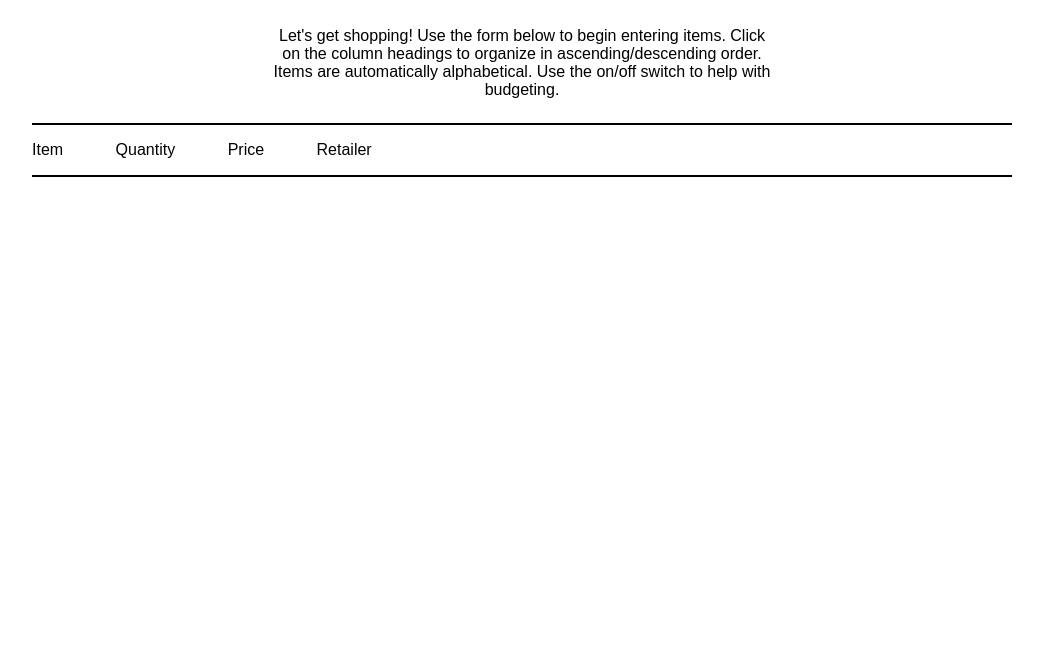
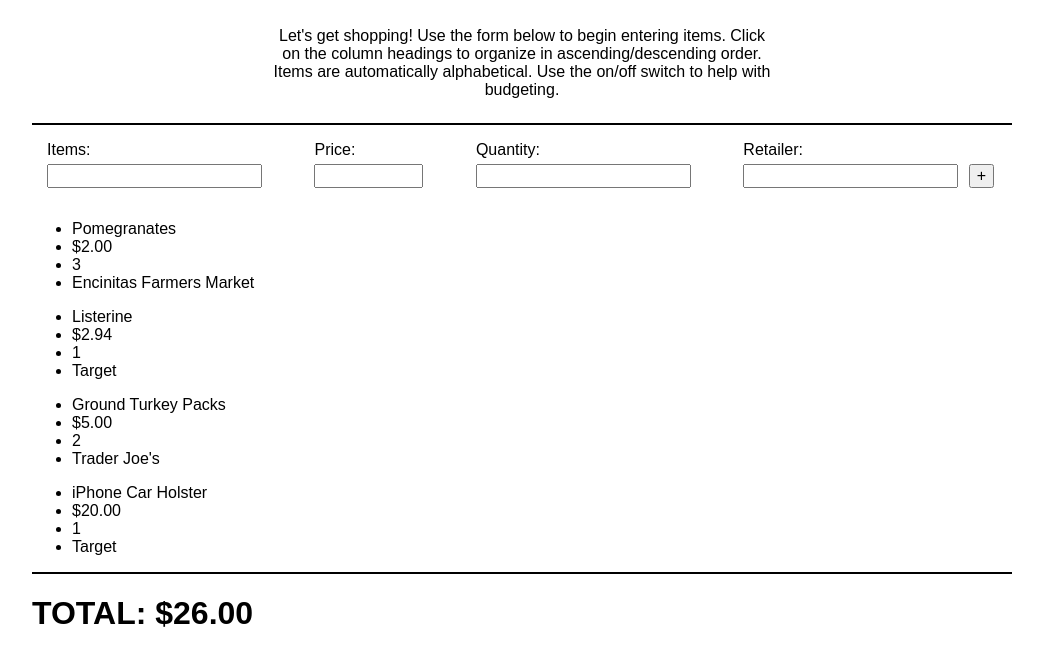
Before and after one commit to mailelucks/shop-smart-app, a plain HTML site: page index.html in a window 1280 px wide. Shown: the part 127-792 px from the top of the page, without its empty margins (118-1161 px from the left). Drawn offline with nearby package versions, Linux system fonts and the light colour scheme.

Commit message:
More formatting stuff

```diff
--- a/css/style.css
+++ b/css/style.css
@@ -30,12 +30,28 @@ section.list-form {
 	text-align: left;
 }
 .list-form ul {
-	padding: 0;
+	padding: 0 15px;
+	display: inline-block;
+	width: 100%;
+	position: relative;
+	left: 0;
+	right: 0;
 }
 .list-form ul li{
 	display: inline-block;
 	margin-right:3em;
 	text-align: justify;
+
+}
+input {
+	display: block;
+	margin-top: 5px;
+}
+.submit {
+	float: right;
+	right: 0;
+	bottom: 0;
+	position: absolute;
 }
 /*TOTAL*/
 section.total {
--- a/index.html
+++ b/index.html
@@ -16,23 +16,44 @@
 		<p>Let's get shopping! Use the form below to begin entering items. Click on the column headings to organize in ascending/descending order. Items are automatically alphabetical. Use the on/off switch to help with budgeting.</p>
 	</header>
 	<section class="list-form container">
-		<div class="input-headings">
+		<form>
 			<ul>
-				<li>Item</li>
-				<li>Quantity</li>
-				<li>Price</li>
-				<li>Retailer</li>
+				<li><label>Items:</label><input required type="text" name="items"></li>
+				<li><label>Price:</label><input type="number" name="currency" min="0" max="9999" step="0.01" size="4"></li>
+				<li><label>Quantity:</label><input type="number" name="quantity"></li>
+				<li><label>Retailer:</label><input type="text" name="retailer"></li>
+				<li class="submit"><input type="submit" name="submit" value="+"></li>
 			</ul>
-		</div>
-		<div class="inputs">
-
-		</div>
+		</form>
 	</section>
 	<section class="shop-list container">
-
+		<ul>
+			<li>Pomegranates</li>
+			<li>$2.00</li>
+			<li>3</li>
+			<li>Encinitas Farmers Market</li>
+		</ul>
+		<ul>
+			<li>Listerine</li>
+			<li>$2.94</li>
+			<li>1</li>
+			<li>Target</li>
+		</ul>
+		<ul>
+			<li>Ground Turkey Packs</li>
+			<li>$5.00</li>
+			<li>2</li>
+			<li>Trader Joe's</li>
+		</ul>
+		<ul>
+			<li>iPhone Car Holster</li>
+			<li>$20.00</li>
+			<li>1</li>
+			<li>Target</li>
+		</ul>
 	</section>
 	<section class="total container">
-
+		<h1>TOTAL: $26.00</h1>
 	</section>
 	<footer>
 
```
